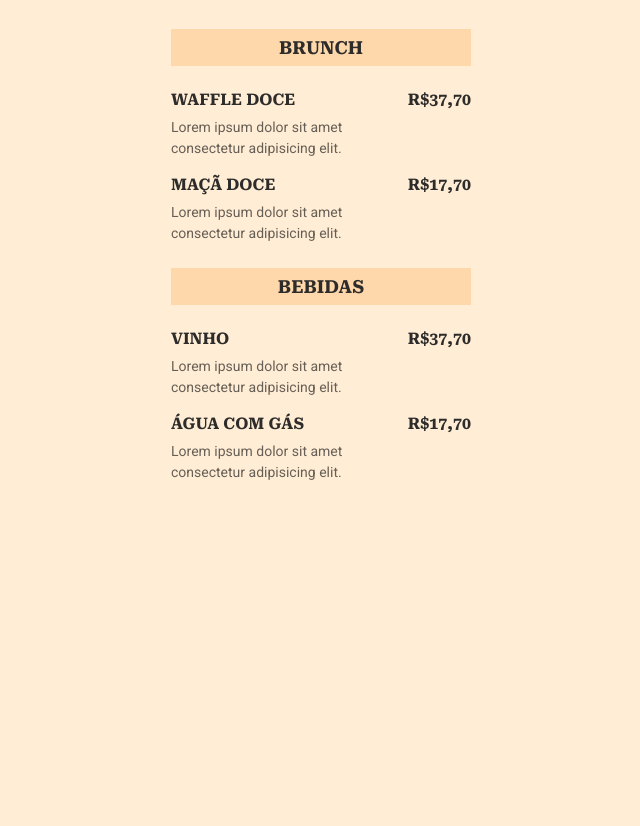
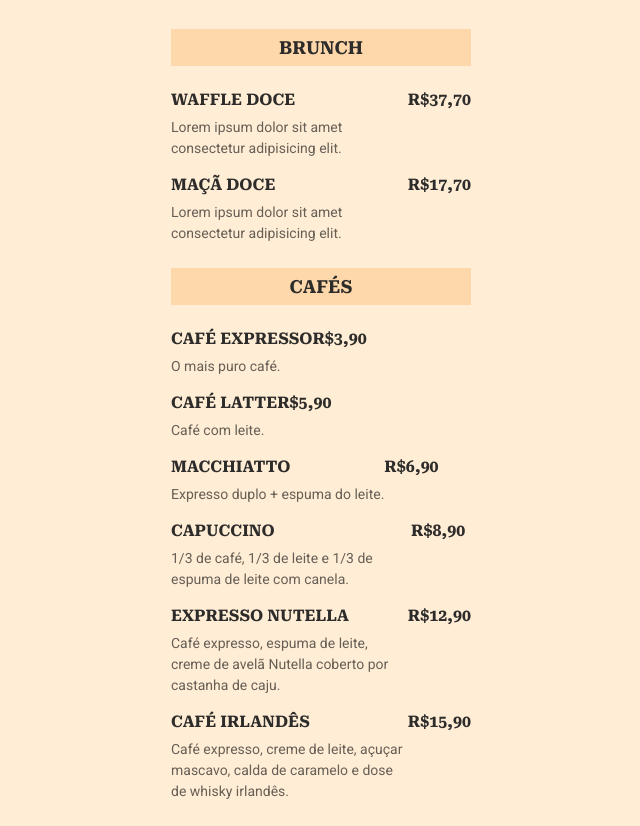
Before and after one commit to RodrigsMi/maratona-explorer-3, a plain HTML site: page index.html in a window 1280 px wide. Shown: the part 88-914 px from the top of the page, without its empty margins (319-959 px from the left). Before the commit the page ends 800 px from the top, so only its background shows below. Drawn offline with Linux system fonts and the light colour scheme.

Commit message:
alteração das bebidas

```diff
--- a/index.html
+++ b/index.html
@@ -41,25 +41,61 @@
         </ul>
     </section>
     <section class>
-        <h2>Bebidas</h2>
+        <h2>Cafés</h2>
         <ul>
             <li>
                 <div class="details">
-                    <h3>Vinho</h3>
+                    <h3>Café expresso</h3>
                     <p class="description">
-                        Lorem ipsum dolor sit amet consectetur adipisicing elit.
+                        O mais puro café.
                     </p>
                 </div>
-                <strong class="price">R$37,70</strong>
+                <strong class="price">R$3,90</strong>
             </li>
             <li>
                 <div class="details">
-                    <h3>Água com gás</h3>
+                    <h3>Café Latte</h3>
                     <p class="description">
-                        Lorem ipsum dolor sit amet consectetur adipisicing elit.
+                        Café com leite.
                     </p>
                 </div>
-                <strong class="price">R$17,70</strong>
+                <strong class="price">R$5,90</strong>
+            </li>
+            <li>
+                <div class="details">
+                    <h3>Macchiatto</h3>
+                    <p class="description">
+                        Expresso duplo + espuma do leite.
+                    </p>
+                </div>
+                <strong class="price">R$6,90</strong>
+            </li>
+            <li>
+                <div class="details">
+                    <h3>Capuccino</h3>
+                    <p class="description">
+                        1/3 de café, 1/3 de leite e 1/3 de espuma de leite com canela.
+                    </p>
+                </div>
+                <strong class="price">R$8,90</strong>
+            </li>
+            <li>
+                <div class="details">
+                    <h3>Expresso Nutella</h3>
+                    <p class="description">
+                        Café expresso, espuma de leite, creme de avelã Nutella coberto por castanha de caju.
+                    </p>
+                </div>
+                <strong class="price">R$12,90</strong>
+            </li>
+            <li>
+                <div class="details">
+                    <h3>Café Irlandês</h3>
+                    <p class="description">
+                        Café expresso, creme de leite, açuçar mascavo, calda de caramelo e dose de whisky irlandês.
+                    </p>
+                </div>
+                <strong class="price">R$15,90</strong>
             </li>
         </ul>
     </section>
```
